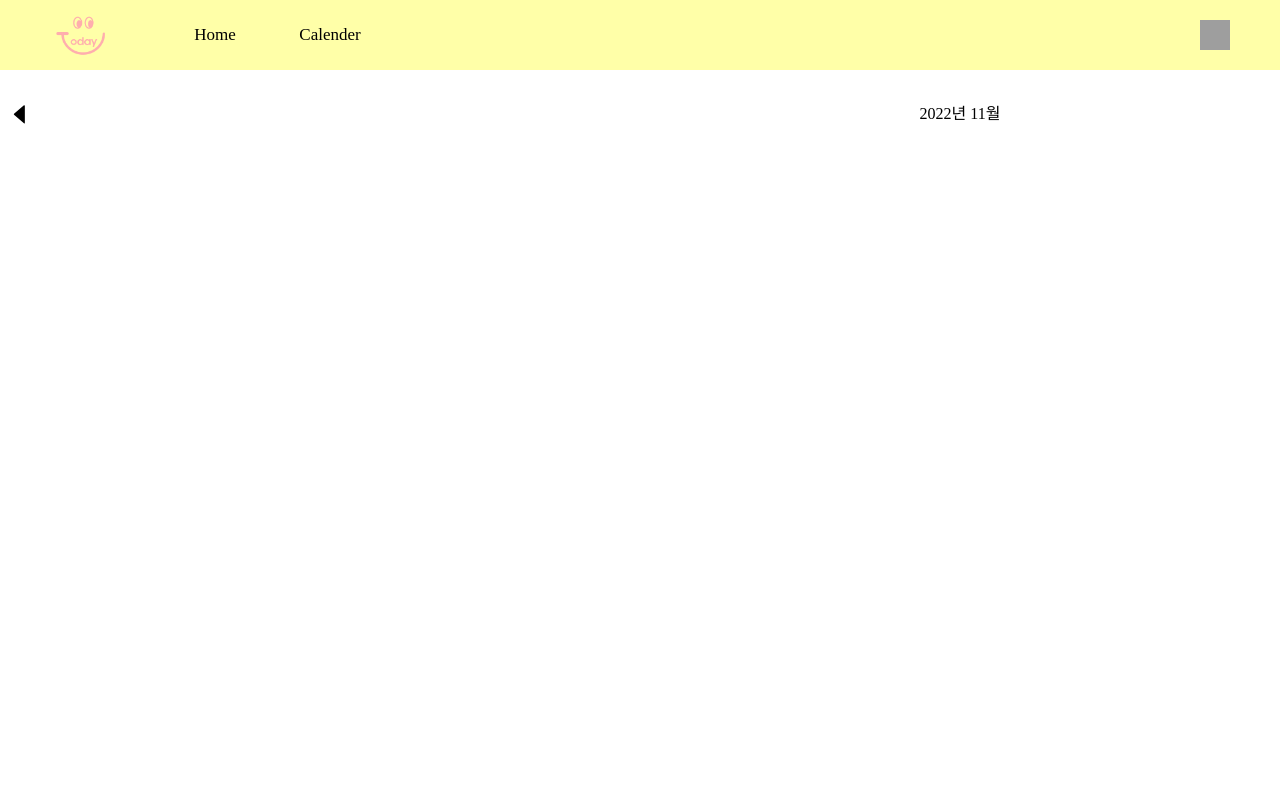
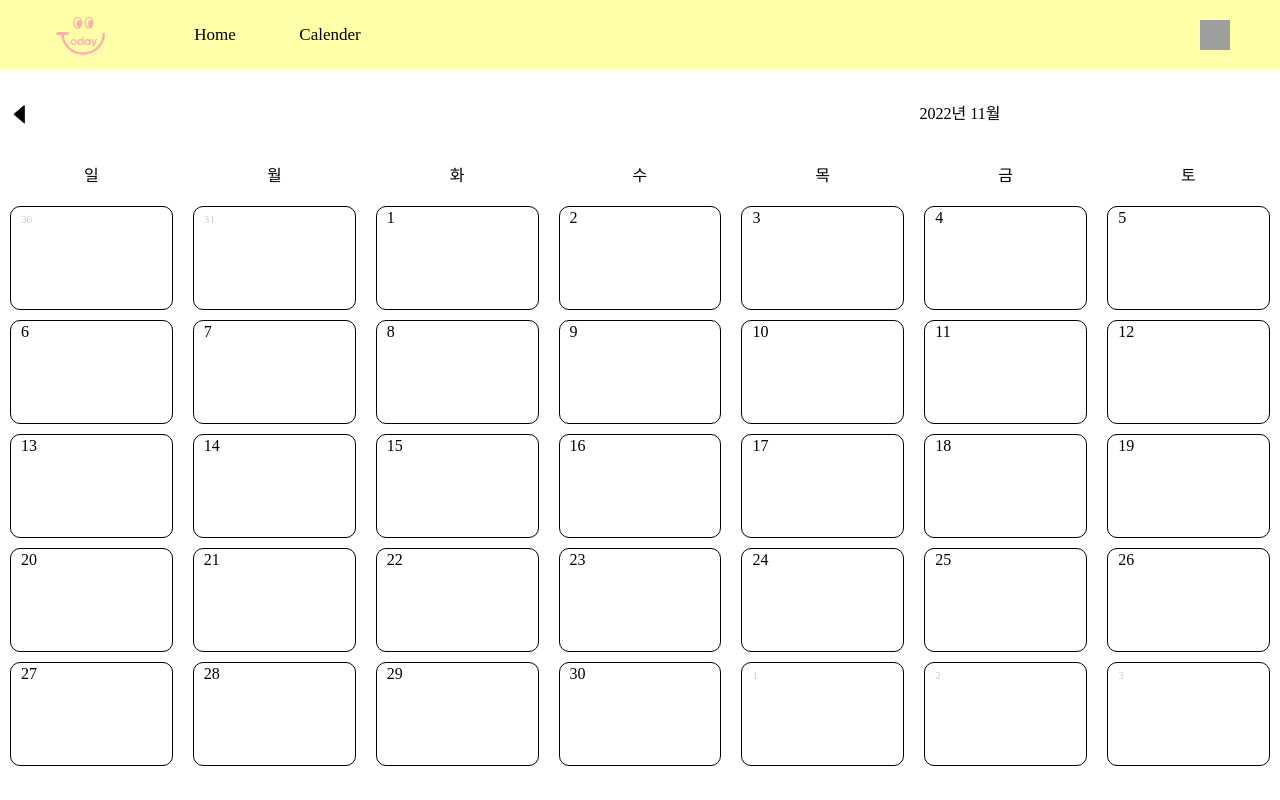
Before and after one commit to kirong99/frontnewbie, a React (Create React App) app: page /Calendar in a window 1280 px wide. Shown: the top 800 px of the page. Built offline with nearby package versions, Linux system fonts and the light colour scheme; grey boxes are pictures that could not be loaded; a web font is replaced by a local one.

Commit message:
[2022.10.07] 캘린더 틀 완성

```diff
--- a/src/Main/Calendar/Calendar.css
+++ b/src/Main/Calendar/Calendar.css
@@ -1,9 +1,15 @@
-.cal-header{width: 1920px;}
-.cal-header .header-cont{display: flex;justify-content: space-between;margin-top: 30px;}
-.cal-header .header-cont .prev, .cal-header .header-cont .next{flex-grow: 1;}
-.cal-header .header-cont .month{flex-grow: 2;text-align: center;}
-.cal-header .header-cont .prev{text-align: left;}
-.cal-header .header-cont .next{text-align: right;}
+.header-cont{width: 1920px;display: flex;justify-content: space-between;margin-top: 30px;}
+.header-cont .prev, .header-cont .next{flex-grow: 1;}
+.header-cont .month{flex-grow: 2;text-align: center;}
+.header-cont .prev{text-align: left;}
+.header-cont .next{text-align: right;}
 .btn{background-color: #fff;border: none;}
 .btn:hover{background-color: #ccc;}
 .btn .icon{width: 2em;height: 2em;}
+
+.body{margin: 0 auto;}
+.row{display: flex;justify-content: center;}
+.days{margin-top: 30px;}
+.cell{margin: 0 10px 10px 10px;width: calc(1720px / 7);border: 1px solid;height: 100px;border-radius: 10px;padding: 2px 0 0 10px;}
+.row:nth-of-type(1){margin-top: 20px;}
+.text{font-size: 0.7em;color: #ccc;}
--- a/src/Main/Calendar/Calendar.js
+++ b/src/Main/Calendar/Calendar.js
@@ -1,25 +1,79 @@
 import React, { useState } from "react";
 import { AiFillCaretRight,AiFillCaretLeft } from 'react-icons/ai';
-import { format, addMonths, subMonths } from 'date-fns';
+import { format, addMonths, subMonths, endOfWeek } from 'date-fns';
+import { startOfMonth, endOfMonth, startOfWeek } from "date-fns";
+import { isSameMonth, isSameDay, addDays, parse } from "date-fns";
 import '../Calendar/Calendar.css';
 //날짜 함수 집합 라이브러리 - date-fns 설치
 //아이콘 라이브러리 - react-icons 설치
 
+//header
 const CalendarHeader = ({currentMonth, prevMonth,nextMonth}) => {
     return(
         <div className='header-cont'>
             <div className='prev'>
-                <button className="btn"><AiFillCaretLeft className="icon" /></button>
+                <button className="btn"><AiFillCaretLeft className="icon" onClick={prevMonth} /></button>
             </div>
             <div className='month'>
                 <span>{format(currentMonth, 'yyyy')}년 {format(currentMonth, 'M')}월</span>
             </div>
             <div className='next'>
-                <button className="btn"><AiFillCaretRight className="icon" /></button>
+                <button className="btn"><AiFillCaretRight className="icon" onClick={nextMonth} /></button>
             </div>
         </div>
     );
 };
+
+//week
+const CalendarWeeks = () => {
+    const days = [];
+    const date = ['일','월','화','수','목','금','토'];
+
+    for(let i = 0; i < 7; i++) {
+        days.push(
+            <div className="col" key={i}>
+                <span>{date[i]}</span>
+            </div>,
+        );
+    };
+
+    return <div className="days row">{days}</div>
+}
+
+//body
+const CalendarDays = ({ currentMonth, selectedDate, onDateClick }) => {
+    const monthStart = startOfMonth(currentMonth);
+    const monthEnd = endOfMonth(monthStart);
+    const startDate = startOfWeek(monthStart);
+    const endDate = endOfWeek(monthEnd);
+
+    const rows = [];
+    let days = [];
+    let day = startDate;
+    let formattedDate = '';
+
+    while(day <= endDate) {
+        for(let i = 0; i< 7; i++){
+            formattedDate = format(day, 'd');
+            const cloneDay = day;
+            days.push(
+                <div
+                    className={`cell ${!isSameMonth(day, monthStart) ? 'disabled' : isSameDay(day,selectedDate) ? 'selected' : format(currentMonth, 'M') !== format(day,'M')? 'not-valid':'valid'}`}
+                    key={day}
+                    onClick={() => onDateClick(parse(cloneDay))}
+                    >
+                <span className={format(currentMonth, 'M') !== format(day,'M')?'text not-valid':''}>{formattedDate}</span>
+                </div>,
+            );
+            day=addDays(day,1);
+        }
+        rows.push(
+            <div className="row" key={days}>{days}</div>
+        );
+        days=[];
+    }
+    return <div className="body">{rows}</div>
+}
 
 function Calendar(){
     const [currentMonth, setCurrentMonth] = useState(new Date());
@@ -34,17 +88,23 @@ function Calendar(){
         setCurrentMonth(addMonths(currentMonth, 1));
     }
 
+    const onDateClick = (day) => {
+        setSelectedDate(day);
+    }
+
     return(
         <div className="Calendar">
-            <div className="cal-header">
-                <CalendarHeader
-                    currentMonth={currentMonth}
-                    prevMonth={prevMonth}
-                    nextMonth={nextMonth}
-                />
-            </div>
-            <div className="days"></div>
-            <div className="body"></div>
+            <CalendarHeader
+                currentMonth={currentMonth}
+                prevMonth={prevMonth}
+                nextMonth={nextMonth}
+            />
+            <CalendarWeeks />
+            <CalendarDays
+                currentMonth={currentMonth}
+                selectedDate={selectedDate}
+                onDateClick={onDateClick}
+            />
         </div>
     )
 }
```
